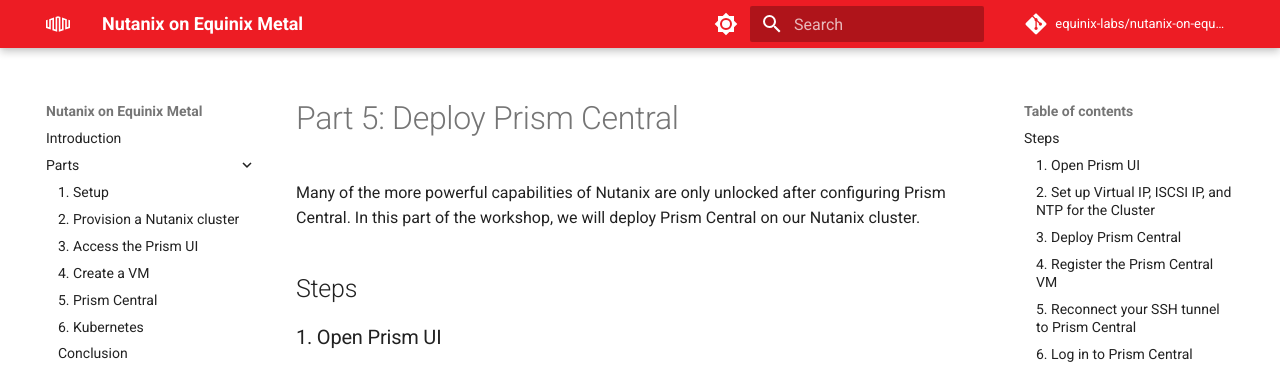
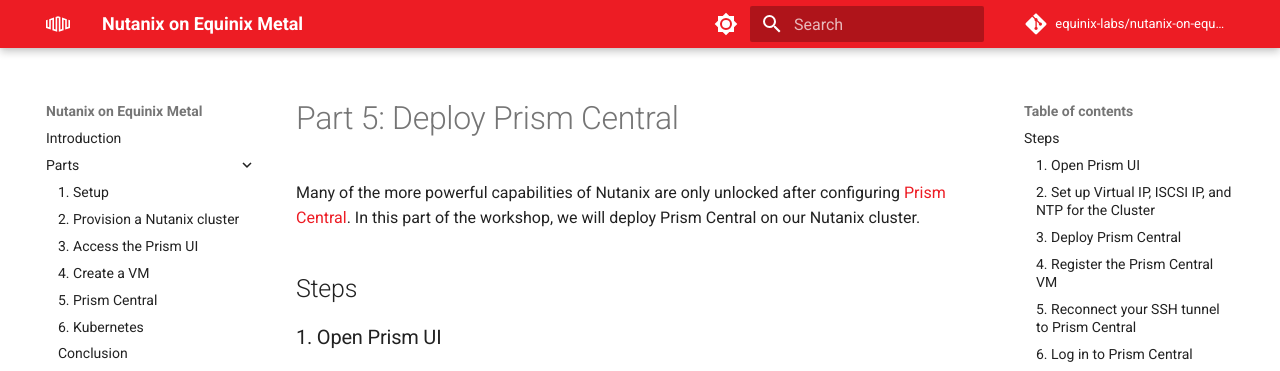
Before and after one commit to equinix-labs/equinix-labs-metal-nutanix-cluster, an MkDocs documentation site: the page built from docs/parts/prism_central.md, in a window 1280 px wide and 900 px high. Shown: the top 371 px of the window. Built offline with MkDocs 1.6.1 and Material for MkDocs 9.7.7, drawn with Linux system fonts in a browser that asks for light colours; comment, search, counter and statistics services are not loaded; part of the change alters nothing that is shown.

```diff
--- a/docs/parts/prism_central.md
+++ b/docs/parts/prism_central.md
@@ -2,7 +2,7 @@
 
 # Part 5: Deploy Prism Central
 
-Many of the more powerful capabilities of Nutanix are only unlocked after configuring Prism Central. In this part of the workshop, we will deploy Prism Central on our Nutanix cluster.
+Many of the more powerful capabilities of Nutanix are only unlocked after configuring [Prism Central](https://portal.nutanix.com/page/documents/details?targetId=Prism-Central-Guide-vpc_2023_4:mul-pc-overview-c.html). In this part of the workshop, we will deploy Prism Central on our Nutanix cluster.
 
 ## Steps
 
```
